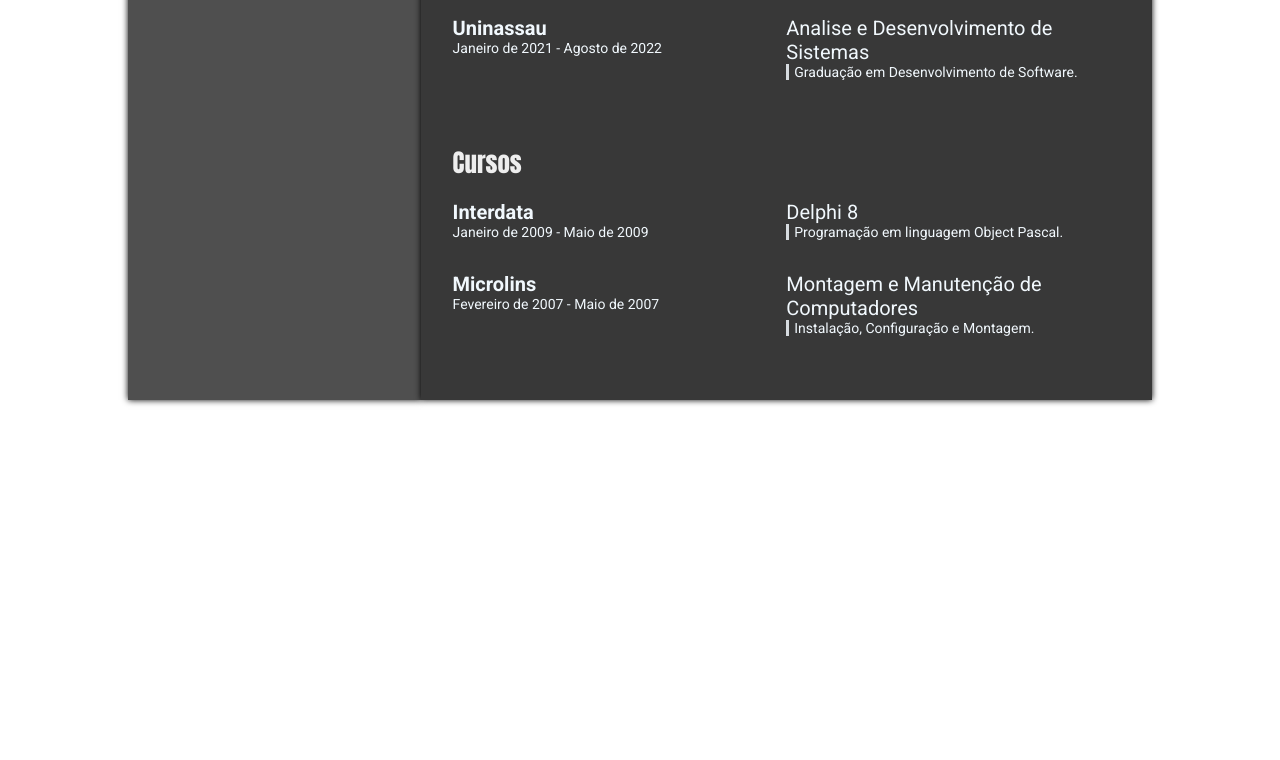
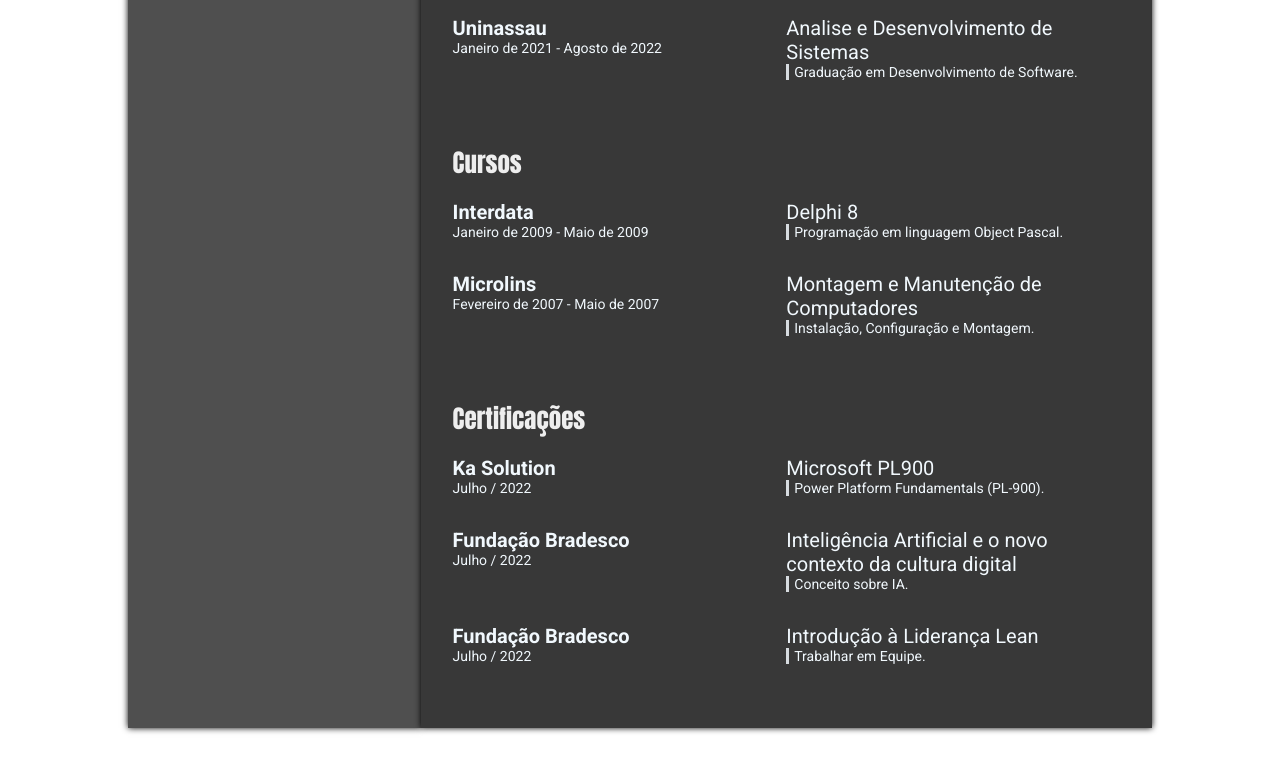
Before and after one commit to wallacewillians/wallacewillians.github.io, a plain HTML site: page index.html in a window 1280 px wide. Shown: the part 928-1688 px from the top of the page. Before the commit the page ends 1360 px from the top, so only its background shows below. Drawn offline with Linux system fonts and the light colour scheme.

Commit message:
Adicionando Certificações

```diff
--- a/index.html
+++ b/index.html
@@ -199,6 +199,39 @@
                     </div>
                 </div>
             </section>
+            <section class="awards gap">
+                <div class="right-title">Certificações</div><br>
+                <div class="awards-contents">
+                    <div class="awards-left">
+                        <p class="awards-company-name">Ka Solution</p>
+                        <p class="awards-time-period">Julho / 2022</p>
+                    </div>
+                    <div class="awards-right">
+                        <p class="awards-subject">Microsoft PL900</p>
+                        <p class="awards-desc">Power Platform Fundamentals (PL-900).</p>
+                    </div>
+                </div>
+                <div class="awards-contents">
+                    <div class="awards-left">
+                        <p class="awards-company-name">Fundação Bradesco</p>
+                        <p class="awards-time-period">Julho / 2022</p>
+                    </div>
+                    <div class="awards-right">
+                        <p class="awards-subject">Inteligência Artificial e o novo contexto da cultura digital</p>
+                        <p class="awards-desc">Conceito sobre IA.</p>
+                    </div>
+                </div>
+                <div class="awards-contents">
+                    <div class="awards-left">
+                        <p class="awards-company-name">Fundação Bradesco</p>
+                        <p class="awards-time-period">Julho / 2022</p>
+                    </div>
+                    <div class="awards-right">
+                        <p class="awards-subject">Introdução à Liderança Lean</p>
+                        <p class="awards-desc">Trabalhar em Equipe.</p>
+                    </div>
+                </div>
+            </section>
         </section>
     </main>
 </body>
```
